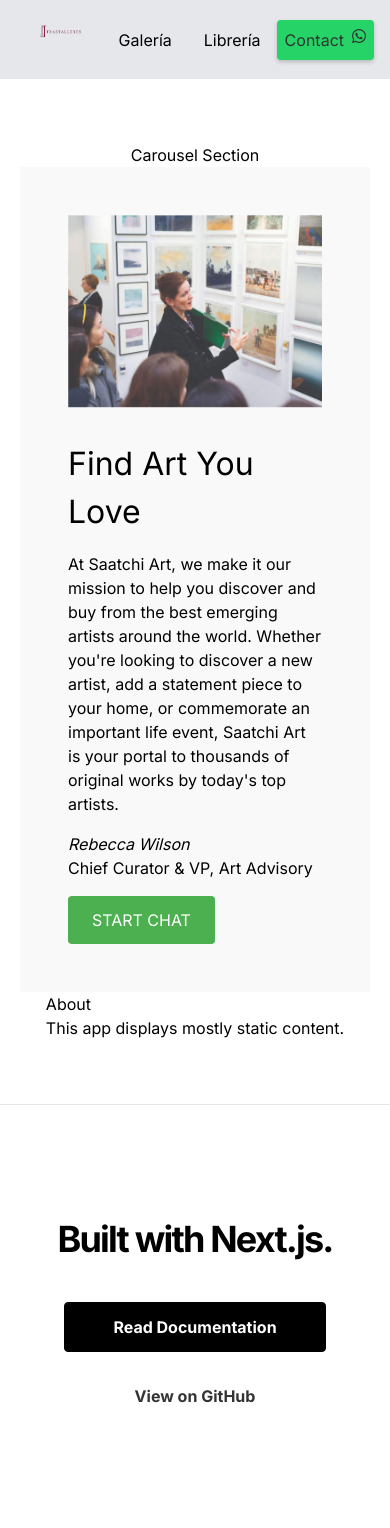
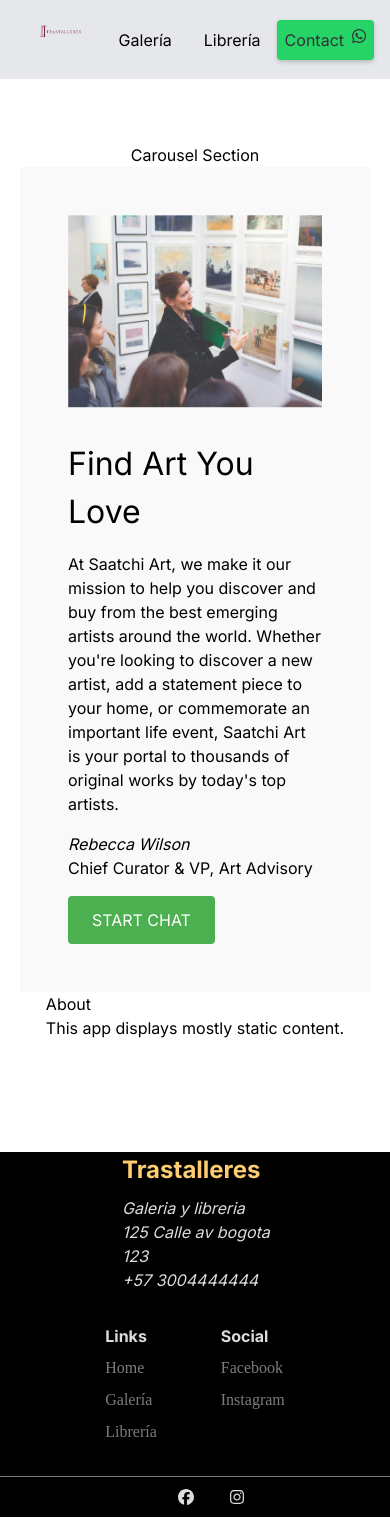
Before and after one commit to incuantaq/trastalleres, a Next.js app: page / in a window 390 px wide. Built offline with nearby package versions, Linux system fonts and the light colour scheme.

Commit message:
Mateo: Adding Footer and Modal component + Footer integration

```diff
--- a/app/layout.tsx
+++ b/app/layout.tsx
@@ -2,6 +2,7 @@
 import { Inter } from "next/font/google";
 import { EXAMPLE_PATH, CMS_NAME } from "@/lib/constants";
 import Navbar from "@/components/Navbar/Navbar";
+import Footer from "@/components/Footer/Footer";
 
 export const metadata = {
   title: `Next.js and ${CMS_NAME} Example`,
@@ -14,33 +15,6 @@
   display: "swap",
 });
 
-function Footer() {
-  return (
-    <footer className="bg-accent-1 border-t border-accent-2">
-      <div className="container mx-auto px-5">
-        <div className="py-28 flex flex-col lg:flex-row items-center">
-          <h3 className="text-4xl lg:text-5xl font-bold tracking-tighter leading-tight text-center lg:text-left mb-10 lg:mb-0 lg:pr-4 lg:w-1/2">
-            Built with Next.js.
-          </h3>
-          <div className="flex flex-col lg:flex-row justify-center items-center lg:pl-4 lg:w-1/2">
-            <a
-              href="https://nextjs.org/docs"
-              className="mx-3 bg-black hover:bg-white hover:text-black border border-black text-white font-bold py-3 px-12 lg:px-8 duration-200 transition-colors mb-6 lg:mb-0"
-            >
-              Read Documentation
-            </a>
-            <a
-              href={`https://github.com/vercel/next.js/tree/canary/examples/${EXAMPLE_PATH}`}
-              className="mx-3 font-bold hover:underline"
-            >
-              View on GitHub
-            </a>
-          </div>
-        </div>
-      </div>
-    </footer>
-  );
-}
 
 export default function RootLayout({
   children,
@@ -50,9 +24,11 @@
   return (
     <html lang="en" className={inter.variable}>
       <body>
-        <section className="min-h-screen">
-          <Navbar/>
-          <main>{children}</main>
+        <section className="min-h-screen relative min-h-screen">
+          <div className="pb-12">
+            <Navbar/>
+            <main>{children}</main>
+          </div>
           <Footer />
         </section>
       </body>
--- a/app/page.tsx
+++ b/app/page.tsx
@@ -7,7 +7,7 @@
 
 function Intro() {
   return (
-    <section className="flex-col md:flex-row flex items-center md:justify-between mt-16 mb-16 md:mb-12">
+    <section className="flex-col flex items-center md:justify-between mt-16 mb-16 md:mb-12">
       <Carousel />
       <Hero />
       <About />
@@ -19,7 +19,6 @@
   return (
     <div className="container mx-auto px-5">
       <Intro />
-
     </div>
   );
 }
--- /dev/null
+++ b/components/Footer/Footer.css
@@ -0,0 +1,124 @@
+.footer{
+    background-color: #000000;
+    display: flex;
+    flex-direction: column;
+    padding: 24px 12px 0px 12px;
+    position: absolute;
+    width: 100%;
+}
+.footer-socialIcons{
+    display: flex;
+    flex-direction: row;
+    padding: 0px 0px 0px 32px;
+    gap: 4px;
+    border-top: 1px solid #7C7C7C;
+}
+
+.footer-container{
+    display: flex;
+    flex-direction: row;
+}
+.footer-left{
+    width: 50%;
+    padding: 8px 0px 8px 32px;
+    display: flex;
+    flex-direction: column;
+    gap: 8px;
+}
+.footer-name{
+    padding: 8px;
+}
+.footer-name_text{
+    font-weight: bold;
+    font-size: 1.5rem;
+    color:#ffcd6f;
+}
+.footer-info{
+    padding: 8px 0px 8px 8px;
+    color: #DCDCDC;
+}
+.footer-right{
+    width: 50%;
+    padding: 8px 0px 8px 32px;
+    display: flex;
+    gap: 32px;
+    align-items: stretch;
+    justify-content: flex-end;
+}
+.footer-links{
+    background: none;
+    width: 120px;
+    padding: 8px;
+}
+.title{
+    padding: 8px;
+    font-weight: bold;
+    color: #DCDCDC;
+}
+.content{
+    font-size: 1rem;
+    padding: 16px 8px 8px 8px;
+    font-weight: normal;
+    color: #7C7C7C;
+}
+.nav-link {
+    background-color: none;
+}
+.nav-link:hover{
+    cursor: pointer;
+}
+.link{
+    font-family: 'Times New Roman', Times, serif, sans-serif;
+    font-size: 1rem;
+    background: none;
+    border: none;
+    display: block;
+    text-decoration: none;
+    color: #7C7C7C;
+    padding: 0;
+    margin: 0;
+    margin-bottom: 8px;
+}
+.footer-social{
+    width: 120px;
+    padding: 8px;
+    margin-right: 32px;
+}
+
+.icon{
+    color: #DCDCDC;
+}
+
+@media (max-width: 500px) {
+    .footer{
+        padding: 0;
+        margin: 0;
+        gap: 0;
+    }
+    .footer-left{
+        min-width: 210px;
+        padding-top: 0;
+    }
+
+    .footer-name{
+        padding: 0;
+    }
+    .footer-info{
+        padding: 0;
+    }
+
+    .footer-container{
+        flex-direction: column;
+        align-items: center;
+    }
+    .footer-right{
+        justify-content: center;
+    }
+    .content{
+        padding-top: 0;
+    }
+    .footer-socialIcons{
+        justify-content: center;
+    }
+
+}
--- /dev/null
+++ b/components/Footer/Footer.tsx
@@ -0,0 +1,55 @@
+import React from 'react';
+import Link from 'next/link';
+import './Footer.css';
+import { FontAwesomeIcon } from '@fortawesome/react-fontawesome';
+import { faFacebook, faInstagram } from '@fortawesome/free-brands-svg-icons';
+
+const Footer: React.FC = () => {
+  return (
+    <footer className='footer'>
+      <div className='footer-container'>
+        <section className='footer-left'>
+          <h2 className='footer-name_text'>Trastalleres</h2>
+          <address className='footer-info'>
+            <ul>
+              <li>Galeria y libreria</li>
+              <li>125 Calle av bogota 123</li>
+              <li>+57 3004444444</li>
+            </ul>
+          </address>
+        </section>
+        <section className='footer-right'>
+          <nav className='footer-links'>
+            <h3 className='footer-links_title title'>Links</h3>
+            <div className='footer-links_list content'>
+              <Link className="link" href="/"> Home </Link>
+              <Link className="link" href="/galeria"> Galería </Link>
+              <Link className="link" href="/libreria"> Librería </Link>
+            </div>
+          </nav>
+          <div className='footer-social'>
+            <h3 className='footer-social_title title'>Social</h3>
+            <div className='content'>
+              <a className='link' href="https://www.facebook.com/Trastalleresgaleria/" target="_blank" rel="noopener noreferrer">
+                Facebook
+              </a>
+              <a className='link' href="https://www.instagram.com/trastalleresgaleria/" target="_blank" rel="noopener noreferrer">
+                Instagram
+              </a>
+            </div>
+          </div>
+        </section>
+      </div>
+      <div className='footer-socialIcons'>
+        <a className='icon' href="https://www.facebook.com/Trastalleresgaleria/" target="_blank" rel="noopener noreferrer">
+          <FontAwesomeIcon icon={faFacebook} />
+        </a>
+        <a className='icon' href="https://www.instagram.com/trastalleresgaleria/" target="_blank" rel="noopener noreferrer">
+          <FontAwesomeIcon icon={faInstagram} />
+        </a>
+      </div>
+    </footer>
+  );
+}
+
+export default Footer;
--- /dev/null
+++ b/components/Modal/Modal.css
@@ -0,0 +1,94 @@
+.modal{
+    position: fixed;
+    top: 0;
+    left: 0;
+    width: 100%;
+    height: 100%;
+    background-color: rgba(0, 0, 0, 0.5);
+    display: flex;
+    justify-content: center;
+    align-items: center;
+    z-index: 9999;
+    color: black;
+}
+.modal-content{
+    display: flex;
+    flex-direction: row;
+    align-items: center;
+    justify-content: space-around;
+    background-color: #fff;
+    padding: 20px;
+    border-radius: 5px;
+    width: min(90%, 600px); /* Máximo 600px, pero usa 90% si es menor */
+    min-width: 340px;
+    max-height: 80vh;
+    overflow-y: auto;
+    overflow-x: hidden;
+}
+.modal-image{
+    width: 150px;
+    height: 200px;
+    overflow: hidden;
+    display: flex;
+    align-items: center;
+    justify-content: center;
+}
+.modal-image_img{
+    width: 100%;
+    height: 100%;
+    object-fit: cover;
+}
+.modal-info{
+    width: 50%;
+    max-width: 600px;
+    height: 200px;
+    max-height: 90vh;
+    padding: 16px;
+    overflow: hidden;
+    display: flex;
+    flex-direction: column;
+    align-items: start;
+    justify-content: center;
+}
+.modal-artist{
+    margin-bottom: 10px;
+}
+.modal-description{
+    margin-bottom: 10px;
+}
+.modal-buy{
+    display: flex;
+    justify-content: space-between;
+    align-items: center;
+    gap: 16px;
+}
+.modal-close{
+    position: absolute;
+    top: 10px;
+    right: 10px;
+    cursor: pointer;
+}
+
+@media screen and (max-width: 768px) {
+    .modal-content{
+        width: 100%;
+    }
+
+    .modal-info{
+        width: auto;
+        max-width: 600px;
+    }
+}
+@media screen and (max-width: 520px) {
+    .modal-content {
+        flex-direction: column;
+        align-items: center;
+    }
+    .modal-buy_text{
+        display: none;
+    }
+    .modal-buy{
+        margin-top: 12px;
+        flex-direction: column;
+    }
+}
--- /dev/null
+++ b/components/Modal/Modal.tsx
@@ -0,0 +1,82 @@
+import React, { useEffect } from 'react';
+import './Modal.css';
+import { FontAwesomeIcon } from '@fortawesome/react-fontawesome';
+import { faWhatsapp } from '@fortawesome/free-brands-svg-icons';
+
+interface ModalProps {
+    isOpen: boolean;
+    onClose: () => void;
+    imgSrc: string;
+    artworkName: string;
+    artistName: string;
+    description: string;
+}
+
+const Modal: React.FC<ModalProps> = ({
+    isOpen,
+    onClose,
+    imgSrc,
+    artworkName,
+    artistName,
+    description,
+}) => {
+    useEffect(() => {
+        const handleKeyDown = (event: KeyboardEvent) => {
+            if (event.key === "Escape") onClose();
+        };
+
+        if (isOpen) {
+            document.addEventListener("keydown", handleKeyDown);
+            document.body.style.overflow = "hidden";
+        } else {
+            document.body.style.overflow = "auto";
+        }
+
+        return () => {
+            document.removeEventListener("keydown", handleKeyDown);
+            document.body.style.overflow = "auto";
+        };
+    }, [isOpen, onClose]);
+
+    const handleBackgroundClick = (event: React.MouseEvent<HTMLDivElement>) => {
+        if (event.target === event.currentTarget) {
+            onClose();
+        }
+    };
+
+    const whatsappUrl = `https://wa.me/573102104501?text=Hello.%0AI want to ask about.%0AArtwork:%20${artworkName}%0AArtist:%20${artistName}`;
+
+    if (!isOpen) return null;
+
+    return (
+        <div className="modal" onClick={handleBackgroundClick} role="dialog" aria-modal="true">
+            <div className="modal-content">
+                <button className="modal-close" onClick={onClose} aria-label="Close modal">X</button>
+
+                <figure className="modal-image">
+                    <img className="modal-image_img" src={imgSrc} alt={`Image of the artwork ${artworkName}`} />
+                </figure>
+
+                <div className="modal-info">
+                    <section className="modal-artist">
+                        <h2>{artworkName}</h2>
+                        <h3>{artistName}</h3>
+                    </section>
+
+                    <section className="modal-description">
+                        <p>{description}</p>
+                    </section>
+
+                    <section className="modal-buy">
+                        <span className="modal-buy_text">Comprar </span>
+                        <a className="contact-link" href={whatsappUrl} target="_blank" rel="noopener noreferrer">
+                            Contacta <FontAwesomeIcon icon={faWhatsapp} />
+                        </a>
+                    </section>
+                </div>
+            </div>
+        </div>
+    );
+}
+
+export default Modal;
```
